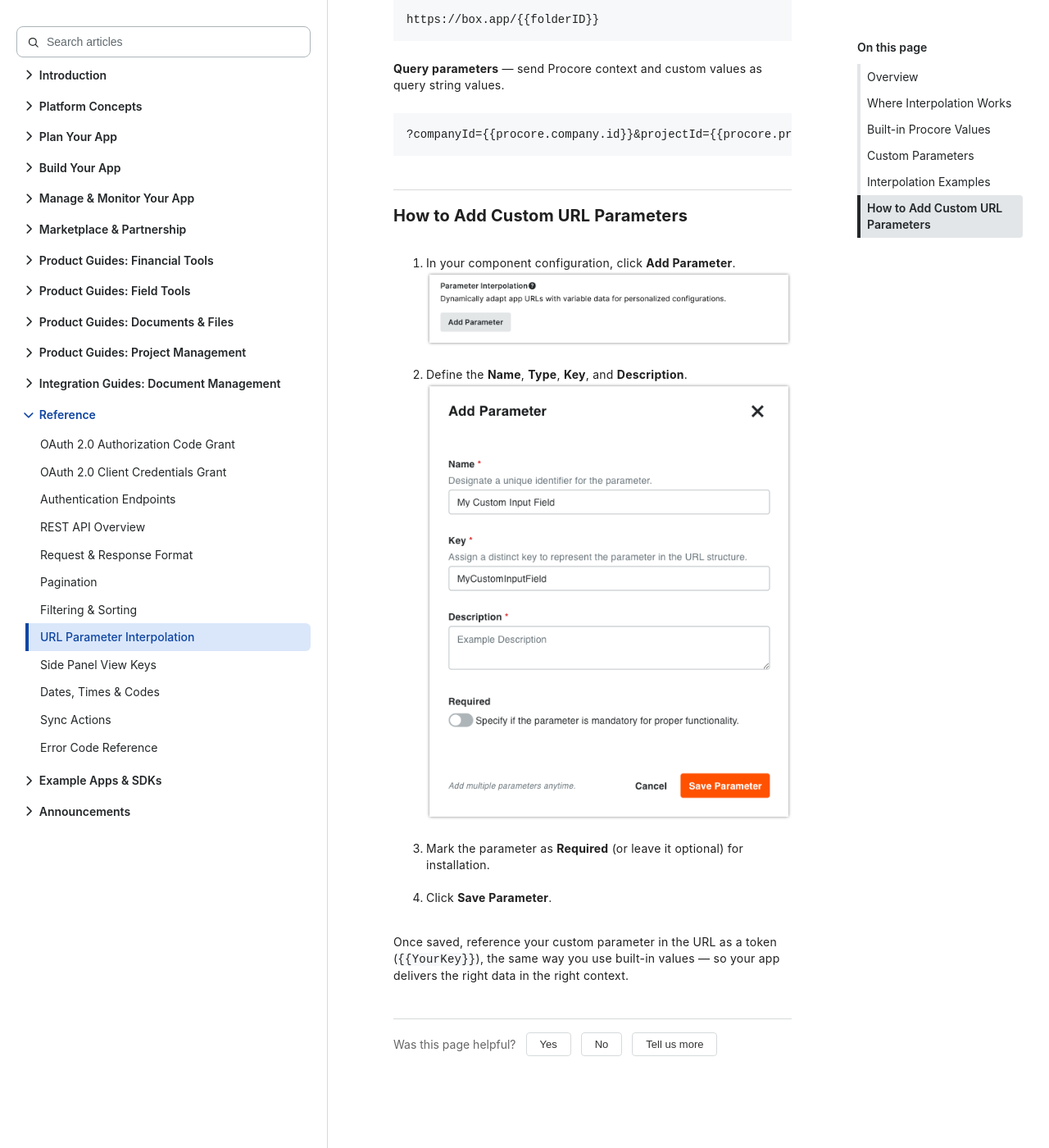
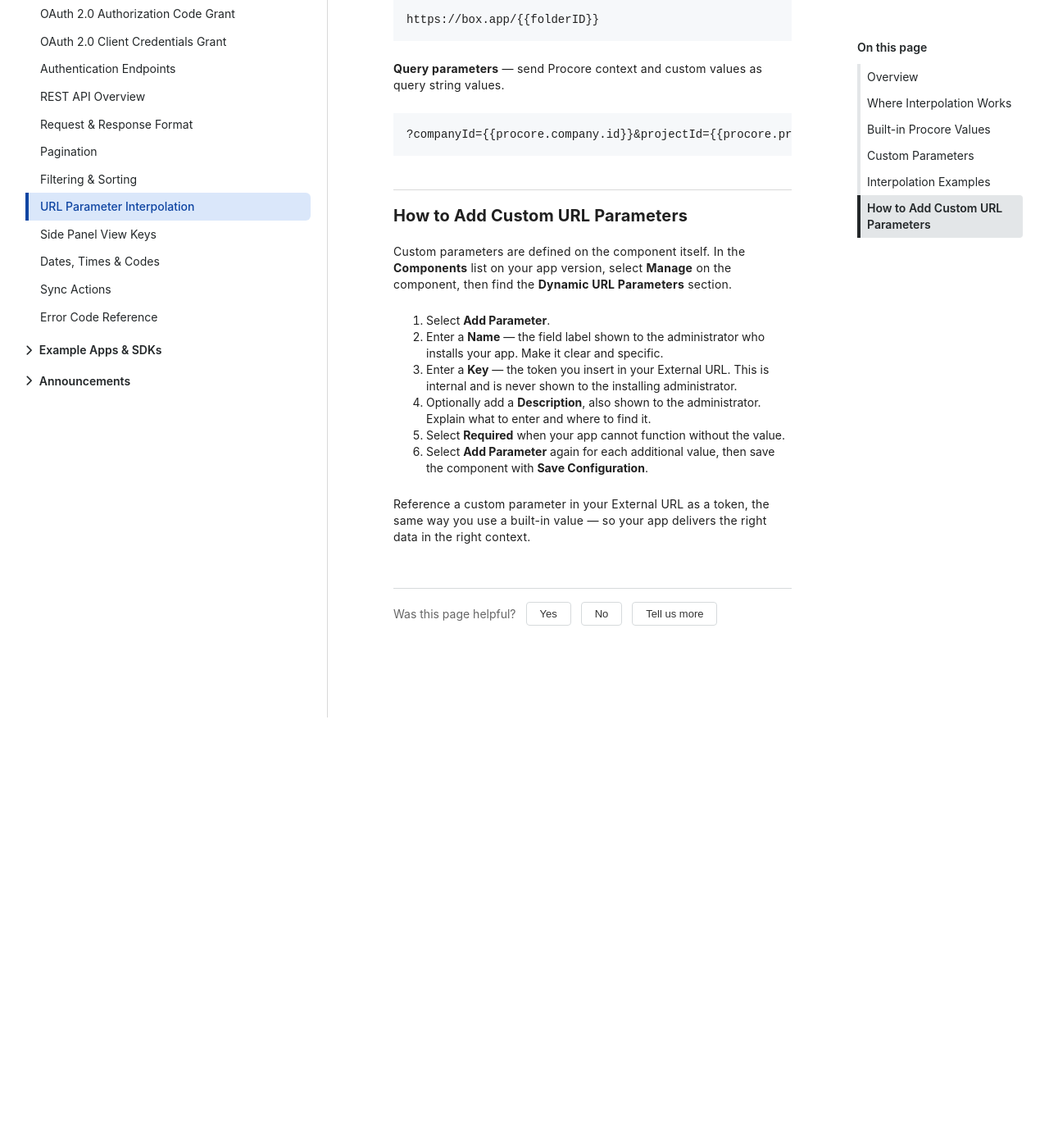
Before and after one commit to procore/documentation, a Jekyll site: the page built from building_applications/building_apps_url_parameter_interpolation.md, in a window 1280 px wide and 1400 px high, scrolled down 1901 px. Shown: the whole window at 82% size. Built offline with Jekyll 4.4.1, drawn with Linux system fonts in a browser that asks for light colours; comment, search, counter and statistics services are not loaded; after the commit the page ends 2776 px from its top, so only the background shows below that.

Commit message:
docs: correct the custom URL parameter steps against the current UI
The "How to Add Custom URL Parameters" steps and both screenshots
described the retired Configuration Builder.

What drifted:
- The section is now "Dynamic URL Parameters", not "Parameter
  Interpolation".
- Parameters are defined inline in the component's Manage drawer.
  There is no "Add Parameter" modal and no "Save Parameter" button -
  the component is saved with "Save Configuration".
- Description is optional; the old modal marked it required.
- Required is a checkbox, not a toggle.
- Name and Key now carry meanings the old copy did not convey: Name is
  the label shown to the installing admin, Key is internal and never
  shown to them.

The steps also told developers to define a "Type" field, which does not
exist in the current UI and is absent from the old screenshot it sits
next to, so it appears to have been wrong before the redesign too.

Both screenshots are commented out with a note describing what a
replacement needs to show. form-based-component-add-param-custom-figma.png
is an orphan - nothing references it.

Trims the duplicate field list from the Embedded guide's Dynamic URL
Parameters section so the reference page stays the single source of
truth, per Docs House Standards section 6.

Co-Authored-By: Claude Opus 5 <noreply@anthropic.com>

```diff
--- a/_includes/url_parameter_interpolation.md
+++ b/_includes/url_parameter_interpolation.md
@@ -67,14 +67,24 @@ https://box.app/{{folderID}}
 
 ## How to Add Custom URL Parameters
 
-1. In your component configuration, click **Add Parameter**.
-   ![Component Add Param]({{ site.baseurl }}/assets/guides/form-based-component-add-param.png)
+Custom parameters are defined on the component itself. In the **Components** list on your app version, select **Manage** on the component, then find the **Dynamic URL Parameters** section.
 
-2. Define the **Name**, **Type**, **Key**, and **Description**.
-   ![Component Add Param Field]({{ site.baseurl }}/assets/guides/form-based-component-add-param-custom.png)
+1. Select **Add Parameter**.
+2. Enter a **Name** — the field label shown to the administrator who installs your app. Make it clear and specific.
+3. Enter a **Key** — the token you insert in your External URL. This is internal and is never shown to the installing administrator.
+4. Optionally add a **Description**, also shown to the administrator. Explain what to enter and where to find it.
+5. Select **Required** when your app cannot function without the value.
+6. Select **Add Parameter** again for each additional value, then save the component with **Save Configuration**.
 
-3. Mark the parameter as **Required** (or leave it optional) for installation.
+Reference a custom parameter in your External URL as a token, the same way you use a built-in value — so your app delivers the right data in the right context.
 
-4. Click **Save Parameter**.
-
-Once saved, reference your custom parameter in the URL as a token (`{% raw %}{{YourKey}}{% endraw %}`), the same way you use built-in values — so your app delivers the right data in the right context.
+<!--
+Screenshots removed 2026-09-23: assets/guides/form-based-component-add-param.png and
+form-based-component-add-param-custom.png show the retired Configuration Builder. Both are
+stale against the current UI, which renames the section from "Parameter Interpolation" to
+"Dynamic URL Parameters", defines parameters inline in the component drawer rather than in
+an "Add Parameter" modal with its own "Save Parameter" button, makes Description optional
+rather than required, and uses a checkbox for Required rather than a toggle. Replace with
+captures of the current component drawer, then restore.
+-->
+<div class="details-bottom-spacing"></div>
```
Also changed, not shown: building_applications/building_embedded_apps.md (+2 -9 lines).
